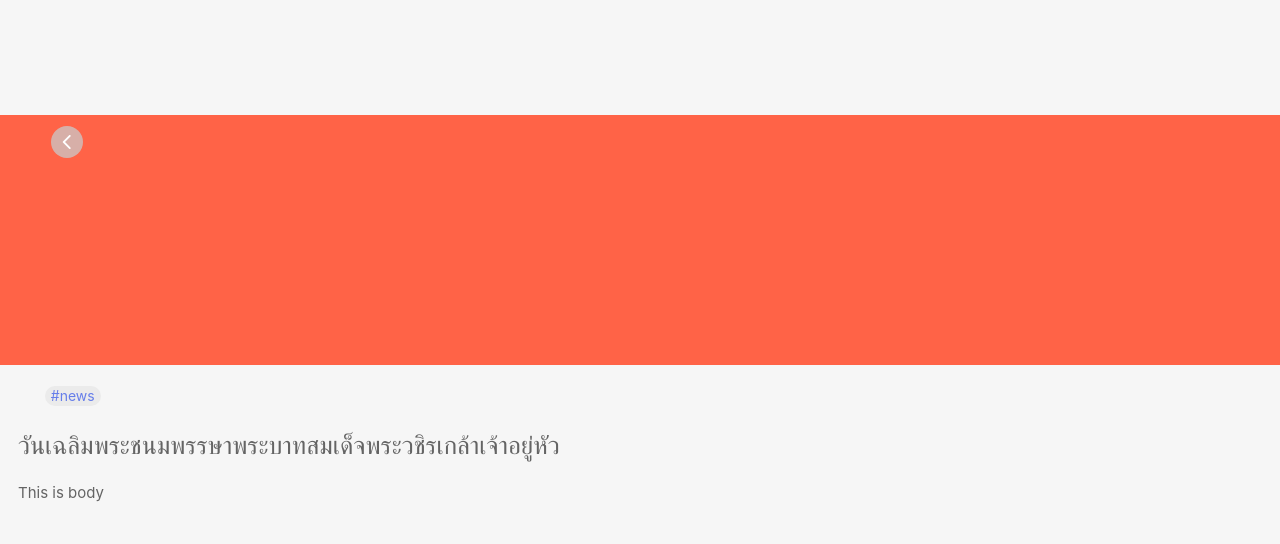
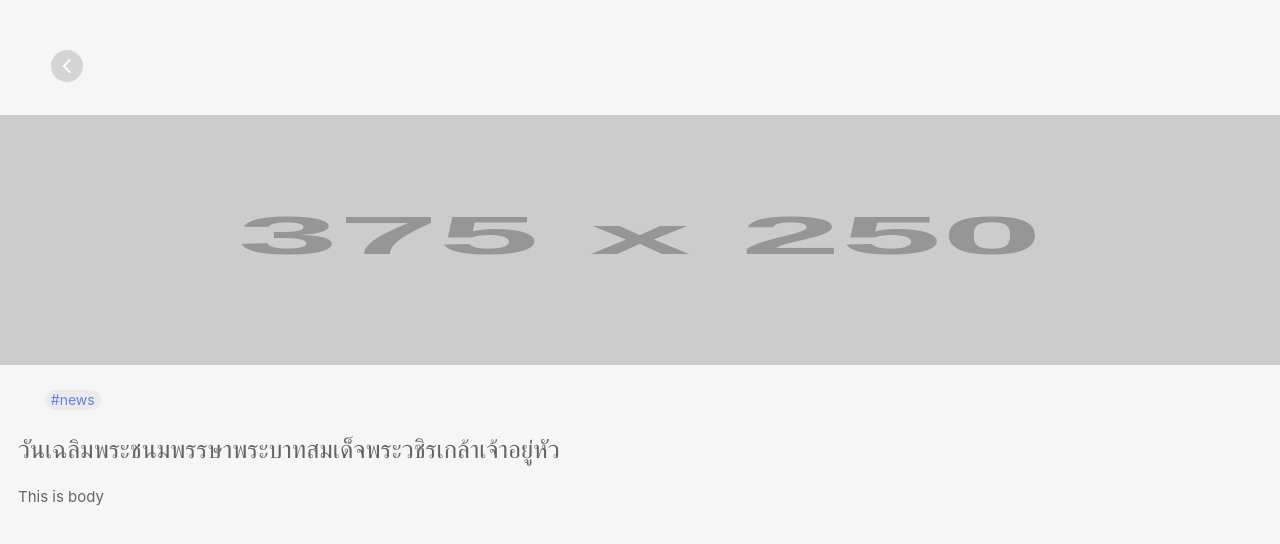
Before and after one commit to roong-aroon-developer/RA-Event, a React (Create React App) app: page /test in a window 1280 px wide. Shown: the top 544 px of the page. Built offline with nearby package versions, Linux system fonts and the light colour scheme; no server answers.

Commit message:
:sparkles: feat - add mockup img to EventPage

```diff
--- a/src/components/EventPage/EventImage/index.jsx
+++ b/src/components/EventPage/EventImage/index.jsx
@@ -9,8 +9,8 @@ const useStyles = makeStyles({
         width: 100,
     },
     backCircle: {
-        position: 'relative',
-        top: 11,
+        position: 'absolute',
+        top: 50,
         left: '4%',
         width: 32,
         height: 32,
@@ -32,13 +32,13 @@ const EventImage = (props) => {
     const classes = useStyles();
     return(
         <div className="TemplatePage" >
-            <div className = 'placeholder' >
-                <Link to='/'>
+            <Link to='/'>
                     <div className={classes.backCircle}>
                         <ArrowBackIosRoundedIcon className = {classes.backArrow} />
                     </div>
                 </Link>
-            </div>
+            <img className = 'placeholder' alt="cover" src="https://dummyimage.com/375x250"/>
+
         </div>
     )
 }
```
